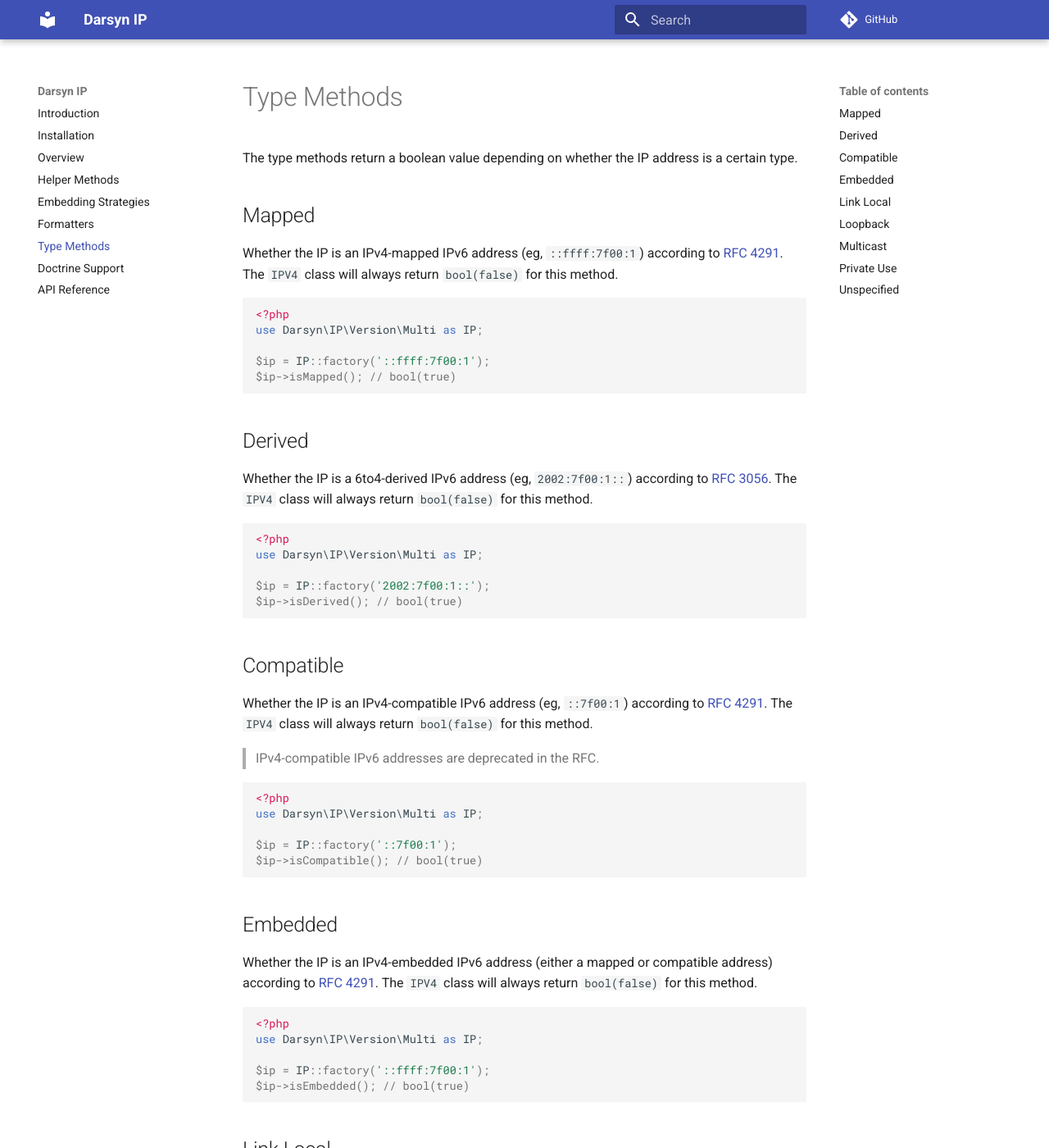
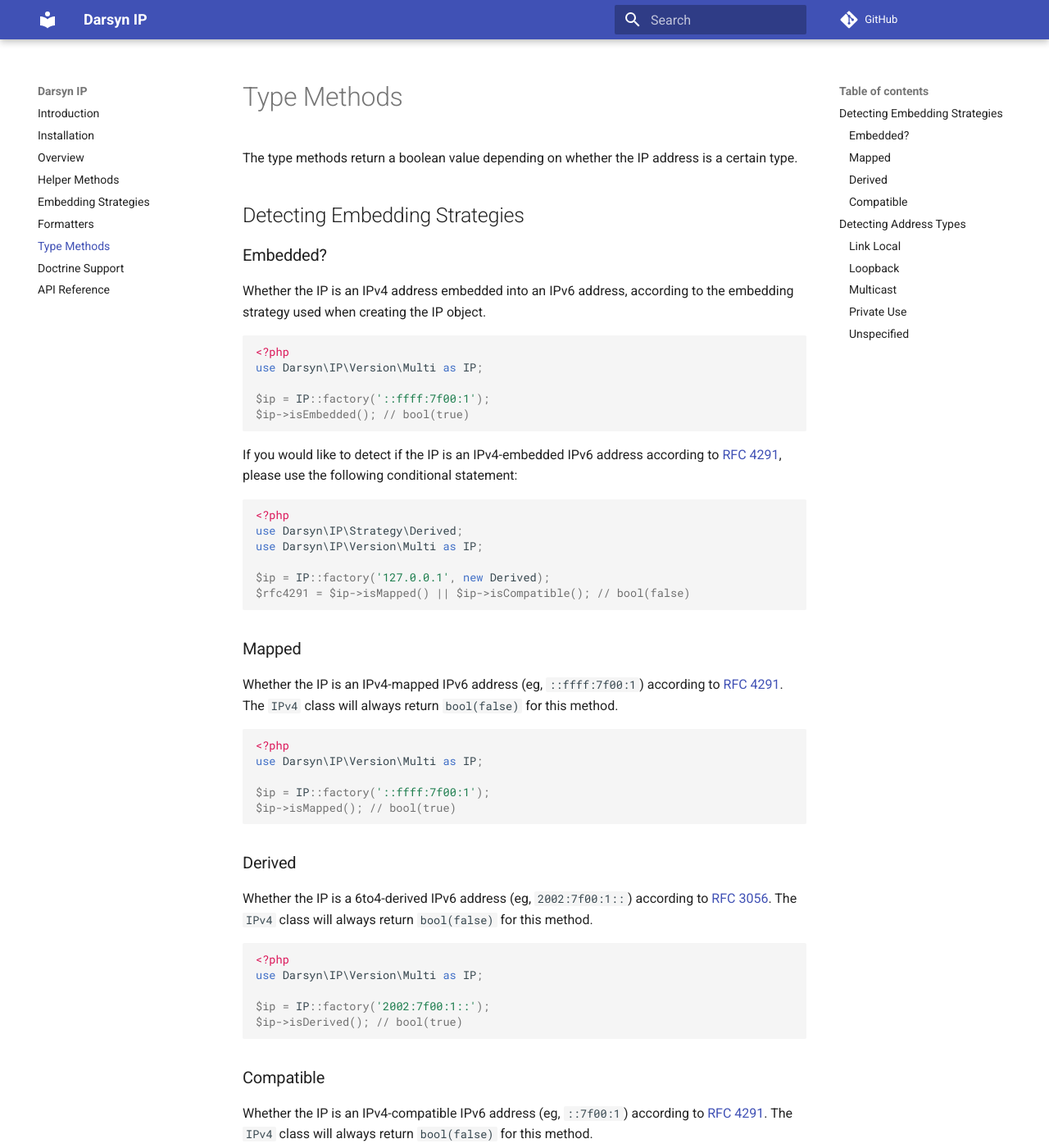
Before and after one commit to darsyn/ip, an MkDocs documentation site: the page built from docs/07-types.md, in a window 1280 px wide and 1400 px high. Shown: the whole window at 82% size. Built offline with MkDocs 1.6.1 and Material for MkDocs 9.7.7, drawn with Linux system fonts in a browser that asks for light colours; comment, search, counter and statistics services are not loaded; some of the changed text lies outside the part shown.

Commit message:
Fix Documentation for RFC4291 Embedded Check

````diff
--- a/docs/07-types.md
+++ b/docs/07-types.md
@@ -3,11 +3,40 @@
 The type methods return a boolean value depending on whether the IP address is a
 certain type.
 
-## Mapped
+## Detecting Embedding Strategies
+
+### Embedded?
+
+Whether the IP is an IPv4 address embedded into an IPv6 address, according to
+the embedding strategy used when creating the IP object.
+
+```php
+<?php
+use Darsyn\IP\Version\Multi as IP;
+
+$ip = IP::factory('::ffff:7f00:1');
+$ip->isEmbedded(); // bool(true)
+```
+
+If you would like to detect if the IP is an IPv4-embedded IPv6 address according
+to [RFC 4291](https://tools.ietf.org/html/rfc4291.html#section-2.5.5
+"IP Version 6 Addressing Architecture"), please use the following conditional
+statement:
+
+```php
+<?php
+use Darsyn\IP\Strategy\Derived;
+use Darsyn\IP\Version\Multi as IP;
+
+$ip = IP::factory('127.0.0.1', new Derived);
+$rfc4291 = $ip->isMapped() || $ip->isCompatible(); // bool(false)
+```
+
+### Mapped
 
 Whether the IP is an IPv4-mapped IPv6 address (eg, `::ffff:7f00:1`) according to
 [RFC 4291](https://tools.ietf.org/html/rfc4291#section-2.5.5.2
-"IP Version 6 Addressing Architecture"). The `IPV4` class will always return
+"IP Version 6 Addressing Architecture"). The `IPv4` class will always return
 `bool(false)` for this method.
 
 ```php
@@ -18,11 +47,11 @@ $ip = IP::factory('::ffff:7f00:1');
 $ip->isMapped(); // bool(true)
 ```
 
-## Derived
+### Derived
 
 Whether the IP is a 6to4-derived IPv6 address (eg, `2002:7f00:1::`) according
 to [RFC 3056](https://tools.ietf.org/html/rfc3056
-"Connection of IPv6 Domains via IPv4 Clouds"). The `IPV4` class will always return
+"Connection of IPv6 Domains via IPv4 Clouds"). The `IPv4` class will always return
 `bool(false)` for this method.
 
 ```php
@@ -33,11 +62,11 @@ $ip = IP::factory('2002:7f00:1::');
 $ip->isDerived(); // bool(true)
 ```
 
-## Compatible
+### Compatible
 
 Whether the IP is an IPv4-compatible IPv6 address (eg, `::7f00:1`) according to
 [RFC 4291](https://tools.ietf.org/html/rfc4291.html#section-2.5.5.1
-"IP Version 6 Addressing Architecture"). The `IPV4` class will always return
+"IP Version 6 Addressing Architecture"). The `IPv4` class will always return
 `bool(false)` for this method.
 
 > IPv4-compatible IPv6 addresses are deprecated in the RFC.
@@ -50,23 +79,9 @@ $ip = IP::factory('::7f00:1');
 $ip->isCompatible(); // bool(true)
 ```
 
-## Embedded
+## Detecting Address Types
 
-Whether the IP is an IPv4-embedded IPv6 address (either a mapped or compatible
-address) according to
-[RFC 4291](https://tools.ietf.org/html/rfc4291.html#section-2.5.5
-"IP Version 6 Addressing Architecture"). The `IPV4` class will always return
-`bool(false)` for this method.
-
-```php
-<?php
-use Darsyn\IP\Version\Multi as IP;
-
-$ip = IP::factory('::ffff:7f00:1');
-$ip->isEmbedded(); // bool(true)
-```
-
-## Link Local
+### Link Local
 
 Whether the IP is reserved for link-local usage according to
 [RFC 3927](https://tools.ietf.org/html/rfc3927 "Dynamic Configuration of IPv4
@@ -81,7 +96,7 @@ $ip = IP::factory('127.0.0.1');
 $ip->isLinkLocal(); // bool(false)
 ```
 
-## Loopback
+### Loopback
 
 Whether the IP is a loopback address according to
 [RFC 3330](https://tools.ietf.org/html/rfc3330 "Special-Use IPv4 Addresses")
@@ -96,7 +111,7 @@ $ip = IP::factory('127.0.0.1');
 $ip->isLoopback(); // bool(true)
 ```
 
-## Multicast
+### Multicast
 
 Whether the IP is a multicast address according to
 [RFC 3171](https://tools.ietf.org/html/rfc3171 "IANA Guidelines for IPv4
@@ -112,7 +127,7 @@ $ip = IP::factory('127.0.0.1');
 $ip->isMulticast(); // bool(false)
 ```
 
-## Private Use
+### Private Use
 
 Whether the IP is for private use according to
 [RFC 1918](https://tools.ietf.org/html/rfc1918 "Address Allocation for Private
@@ -127,7 +142,7 @@ $ip = IP::factory('127.0.0.1');
 $ip->isPrivateUse(); // bool(false)
 ```
 
-## Unspecified
+### Unspecified
 
 Whether the IP is unspecified according to
 [RFC 5735](https://tools.ietf.org/html/rfc5735 "Special Use IPv4 Addresses")
````
